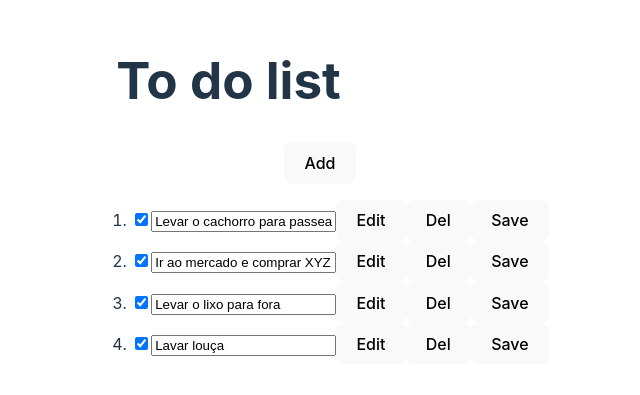
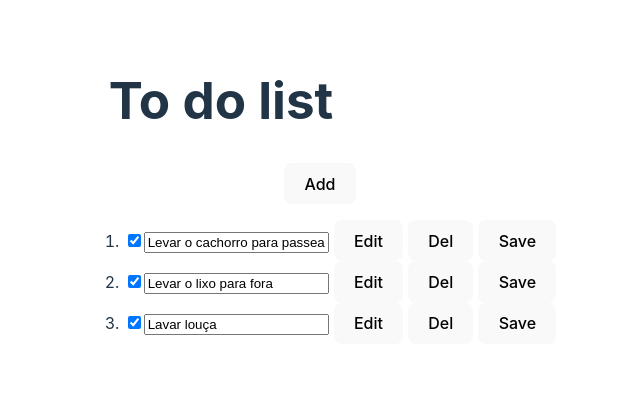
Before and after one commit to ruan-cardozo/docker-proj, a React (Vite) app in the folder frontends/todo-list/: page / in a window 1280 px wide. Shown: the part 201-596 px from the top of the page, without its empty margins (320-960 px from the left). Built offline with nearby package versions, Linux system fonts and the light colour scheme.

Commit message:
refactor(removing types)

```diff
--- a/frontends/todo-list/src/components/TodoList/TodoList.tsx
+++ b/frontends/todo-list/src/components/TodoList/TodoList.tsx
@@ -1,17 +1,8 @@
 import { useState } from "react";
-
-type TaskListItem = {
-    id: number,
-    name: string,
-    isDone: boolean,
-    isEditing: boolean
-}
-
-type TaskList = TaskListItem[];
+import { TaskList, TaskListItem } from "./types";
 
 const initialTasks: TaskList = [
     { id: 1, name: "Levar o cachorro para passear", isDone: true, isEditing: true },
-    { id: 4, name: "Ir ao mercado e comprar XYZ", isDone: true, isEditing: true},
     { id: 2, name: "Levar o lixo para fora", isDone: true, isEditing: true },
     { id: 3, name: "Lavar louça", isDone: true, isEditing: true}
 ];
@@ -20,41 +11,44 @@ function TodoList() {
     const [tasks, setTasks] = useState<TaskList>(initialTasks);
 
     return (
+
     <div>
-        <button type="button" onClick={() => {
+        <button style={{cursor: "pointer"}} type="button" onClick={() => {
+
             const newItem: TaskListItem = {
                 id: tasks.length + 1,
                 name: "",
                 isDone: false,
                 isEditing: true
             };
+
             tasks.push(newItem);
             setTasks([...tasks]);
         }}>Add</button>
         <ul style={{ listStyleType: "counter-style"}}>
             {tasks.map((task,index) => (
                 <li key={task.id} style={{textAlign: "left"}}>
-                    <input type="checkbox" checked={task.isDone} onChange={() => {
+                    <input style={{cursor: "pointer"}} type="checkbox" checked={task.isDone} onChange={() => {
                         task.isDone = !task.isDone;
                         setTasks([...tasks]);
                     }}></input>
                     {task.isEditing ? (
-                        <input type="text" placeholder="Write here..." onChange={(e) => {
+                        <input style={{cursor: "pointer"}} type="text" placeholder="Write here..." onChange={(e) => {
                             task.name = e.target.value;
                             setTasks([...tasks]);
                         }} value={task.name}/>
                         ) : (
                         <span style={{textDecoration: task.isDone ? 'line-through' : 'none'}}>{task.name}</span>
                     )}
-                        <button type="button" onClick={() => {
+                        <button style={{cursor: "pointer", marginLeft: '5px', alignItems: 'center'}} type="button" onClick={() => {
                             task.isEditing = true;
                             setTasks([...tasks]);
                     }}>Edit</button>
-                    <button type="button" onClick={() => {
+                    <button style={{cursor: "pointer", marginLeft: '5px', alignItems: 'center'}} type="button" onClick={() => {
                         tasks.splice(index,1);
                         setTasks([...tasks]);
                     }}>Del</button>
-                    <button type="button" onClick={() => {
+                    <button style={{cursor: "pointer", marginLeft: '5px', alignItems: 'center'}} type="button" onClick={() => {
                         task.isEditing = false;
                         setTasks([...tasks]);
                     }}>Save</button>
```
